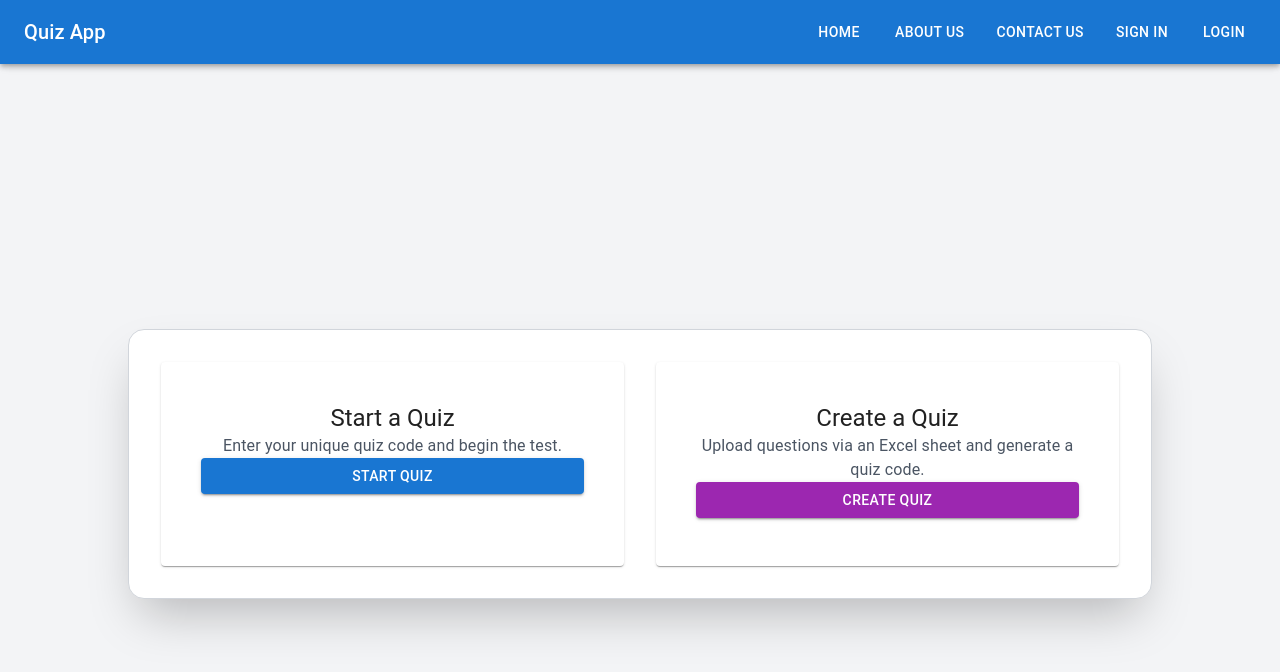
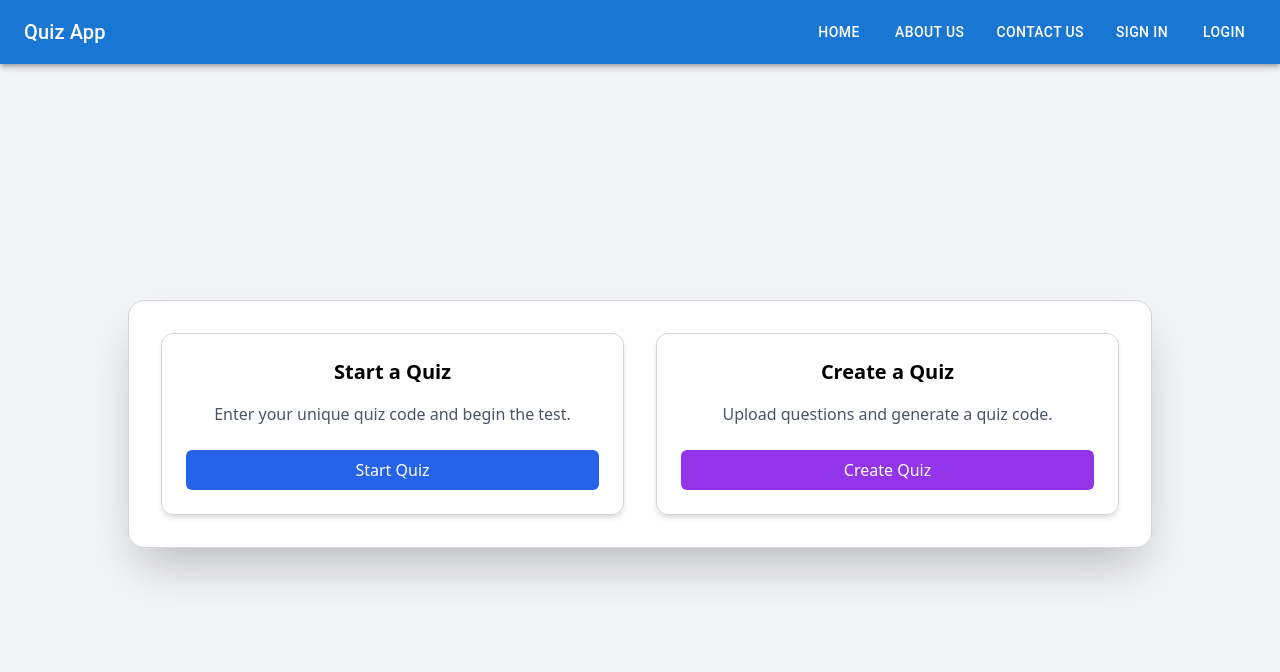
Before and after one commit to Quizllyy/Quiz-App, a React (Vite) app in the folder Frontend/Quiz-App/: page / in a window 1280 px wide. Shown: the top 672 px of the page. Built offline with nearby package versions, Linux system fonts and the light colour scheme.

Commit message:
added verification code feature

```diff
--- a/Frontend/Quiz-App/src/App.jsx
+++ b/Frontend/Quiz-App/src/App.jsx
@@ -5,19 +5,24 @@ import Login from "./pages/Login.jsx";
 import Signin from "./pages/Signin.jsx";
 import About from "./pages/About.jsx";
 import Contact from "./pages/Contact.jsx";
+import CaptchaPage from "./pages/CaptchaPage.jsx";
+import Categories from "./pages/Categories.jsx";
 
 function App() {
   return (
     <Router>
-      <Navbar/>
+      <Navbar />
       <div>
-      <Routes>
-        <Route path="/" element={<Home/>} />
-        <Route path="/login" element={<Login/>} />
-        <Route path="/signin" element={<Signin/>} />
-        <Route path="/about" element={<About/>} />
-        <Route path="/contact" element={<Contact/>} />
-      </Routes>
+        <Routes>
+          <Route path="/" element={<Home />} />
+          <Route path="/verify-captcha" element={<CaptchaPage />} />
+          <Route path="/categories" element={<Categories />} />
+          <Route path="/create-quiz" element={<Categories />} />
+          <Route path="/login" element={<Login />} />
+          <Route path="/signin" element={<Signin />} />
+          <Route path="/about" element={<About />} />
+          <Route path="/contact" element={<Contact />} />
+        </Routes>
       </div>
     </Router>
   );
--- /dev/null
+++ b/Frontend/Quiz-App/src/pages/CaptchaPage.jsx
@@ -0,0 +1,41 @@
+import React, { useState } from "react";
+import { useNavigate } from "react-router-dom";
+
+export default function CaptchaPage() {
+  const [code, setCode] = useState("");
+  const [error, setError] = useState("");
+  const navigate = useNavigate();
+
+  const handleSubmit = () => {
+    if (code === "123456") {
+      // Replace with actual verification logic
+      navigate("/quiz");
+    } else {
+      setError("Invalid code. Please try again.");
+    }
+  };
+
+  return (
+    <div className="flex flex-col items-center justify-center min-h-[calc(100vh-80px)] bg-gray-100">
+      <div className="bg-white shadow-lg rounded-lg p-8 w-96 text-center border border-gray-300">
+        <h2 className="text-2xl font-bold mb-4">Enter Verification Code</h2>
+        <p className="text-gray-600 mb-6">
+          Please enter the code provided to access the quiz.
+        </p>
+        <input
+          type="text"
+          value={code}
+          onChange={(e) => setCode(e.target.value)}
+          placeholder="Enter Code"
+          className="border border-gray-300 rounded-md p-2 w-full mb-4"
+        />
+        {error && <p className="text-red-500 text-sm mb-4">{error}</p>}
+        <button
+          className="w-full bg-blue-600 text-white py-2 rounded-md hover:bg-blue-700 transition"
+          onClick={handleSubmit}>
+          Verify & Continue
+        </button>
+      </div>
+    </div>
+  );
+}
--- /dev/null
+++ b/Frontend/Quiz-App/src/pages/Categories.jsx
@@ -0,0 +1,96 @@
+import React, { useState } from "react";
+import { useNavigate } from "react-router-dom";
+
+export default function QuizCategories() {
+  const navigate = useNavigate();
+  const [selectedCategory, setSelectedCategory] = useState(null);
+  const [manualEntry, setManualEntry] = useState(false);
+  const [secretCode, setSecretCode] = useState("");
+
+  const handleCategoryClick = (category) => {
+    setSelectedCategory(category);
+  };
+
+  const handleUploadOption = (option) => {
+    if (option === "Manual") {
+      setManualEntry(true);
+    } else {
+      navigate("/create-quiz"); // Adjust to your actual create quiz route
+    }
+  };
+
+  return (
+    <div className="flex flex-col items-center justify-center min-h-[calc(100vh-80px)] bg-gray-100 pt-20">
+      <div className="bg-white shadow-lg rounded-lg p-8 w-96 text-center border border-gray-300">
+        <h2 className="text-2xl font-bold mb-4">Select Quiz Type</h2>
+        {!selectedCategory ? (
+          <div className="flex flex-col gap-4">
+            <button
+              className="w-full bg-blue-500 text-white py-2 rounded-md hover:bg-blue-600 transition"
+              onClick={() => handleCategoryClick("Single Correct Answer")}>
+              Single Correct Answer
+            </button>
+            <button
+              className="w-full bg-green-500 text-white py-2 rounded-md hover:bg-green-600 transition"
+              onClick={() => handleCategoryClick("Multiple Correct Answer")}>
+              Multiple Correct Answer
+            </button>
+            <button
+              className="w-full bg-purple-500 text-white py-2 rounded-md hover:bg-purple-600 transition"
+              onClick={() => handleCategoryClick("Write Answer")}>
+              Write Answer
+            </button>
+          </div>
+        ) : !manualEntry ? (
+          <div className="flex flex-col gap-4">
+            <h3 className="text-lg font-semibold mb-2">
+              How do you want to upload questions?
+            </h3>
+            <button
+              className="w-full bg-gray-500 text-white py-2 rounded-md hover:bg-gray-600 transition"
+              onClick={() => handleUploadOption("Manual")}>
+              Manual Entry
+            </button>
+            <button
+              className="w-full bg-yellow-500 text-white py-2 rounded-md hover:bg-yellow-600 transition"
+              onClick={() => handleUploadOption("Excel Sheet")}>
+              Upload via File
+            </button>
+          </div>
+        ) : (
+          <div className="text-left">
+            <h3 className="text-lg font-semibold mb-4">Enter Quiz Details</h3>
+            <div className="mb-4">
+              <label className="block text-sm font-medium text-gray-700">
+                Number of Questions
+              </label>
+              <input type="number" className="w-full p-2 border rounded-md" />
+            </div>
+            <div className="mb-4">
+              <label className="block text-sm font-medium text-gray-700">
+                Time for Test (in minutes)
+              </label>
+              <input type="number" className="w-full p-2 border rounded-md" />
+            </div>
+            <div className="mb-4">
+              <label className="block text-sm font-medium text-gray-700">
+                Enter Secret Captcha
+              </label>
+              <input
+                type="text"
+                className="w-full p-2 border rounded-md"
+                value={secretCode}
+                onChange={(e) => setSecretCode(e.target.value)}
+              />
+            </div>
+            <button
+              className="w-full bg-blue-600 text-white py-2 rounded-md hover:bg-blue-700 transition"
+              onClick={() => alert("Quiz Created Successfully!")}>
+              Start creating Quiz
+            </button>
+          </div>
+        )}
+      </div>
+    </div>
+  );
+}
--- a/Frontend/Quiz-App/src/pages/Home.jsx
+++ b/Frontend/Quiz-App/src/pages/Home.jsx
@@ -1,47 +1,37 @@
 import React from "react";
-import { Button, Card, CardContent, Typography } from "@mui/material";
+import { useNavigate } from "react-router-dom";
 
 export default function Home() {
+  const navigate = useNavigate();
+
   return (
-    <div className="flex justify-center items-center h-screen bg-gray-100 pt-[-50px]">
-      <div className="bg-white shadow-2xl rounded-2xl p-8 max-w-5xl w-full flex flex-row gap-8 border border-gray-300 min-w-[600px]">
+    <div className="flex justify-center items-center min-h-[calc(100vh-80px)] bg-gray-100">
+      <div className="bg-white shadow-2xl rounded-2xl p-8 max-w-5xl w-full flex flex-row gap-8 border border-gray-300">
         {/* Start Quiz Section */}
-        <Card className="flex-1 shadow-md rounded-xl p-6 transition-transform hover:scale-105">
-          <CardContent className="flex flex-col items-center text-center">
-            <Typography variant="h5" className="mb-4 font-semibold">
-              Start a Quiz
-            </Typography>
-            <Typography variant="body1" className="mb-6 text-gray-600">
-              Enter your unique quiz code and begin the test.
-            </Typography>
-            <Button
-              variant="contained"
-              color="primary"
-              className="w-full"
-              onClick={() => console.log("Start Quiz Clicked")}>
-              Start Quiz
-            </Button>
-          </CardContent>
-        </Card>
+        <div className="flex-1 shadow-md rounded-xl p-6 transition-transform hover:scale-105 text-center border border-gray-300 hover:shadow-lg">
+          <h5 className="text-xl font-semibold mb-4">Start a Quiz</h5>
+          <p className="text-gray-600 mb-6">
+            Enter your unique quiz code and begin the test.
+          </p>
+          <button
+            className="w-full bg-blue-600 text-white py-2 rounded-md hover:bg-blue-700 transition"
+            onClick={() => navigate("/verify-captcha")}>
+            Start Quiz
+          </button>
+        </div>
 
         {/* Create Quiz Section */}
-        <Card className="flex-1 shadow-md rounded-xl p-6 transition-transform hover:scale-105">
-          <CardContent className="flex flex-col items-center text-center">
-            <Typography variant="h5" className="mb-4 font-semibold">
-              Create a Quiz
-            </Typography>
-            <Typography variant="body1" className="mb-6 text-gray-600">
-              Upload questions via an Excel sheet and generate a quiz code.
-            </Typography>
-            <Button
-              variant="contained"
-              color="secondary"
-              className="w-full"
-              onClick={() => console.log("Create Quiz Clicked")}>
-              Create Quiz
-            </Button>
-          </CardContent>
-        </Card>
+        <div className="flex-1 shadow-md rounded-xl p-6 transition-transform hover:scale-105 text-center border border-gray-300 hover:shadow-lg">
+          <h5 className="text-xl font-semibold mb-4">Create a Quiz</h5>
+          <p className="text-gray-600 mb-6">
+            Upload questions and generate a quiz code.
+          </p>
+          <button
+            className="w-full bg-purple-600 text-white py-2 rounded-md hover:bg-purple-700 transition"
+            onClick={() => navigate("/categories")}>
+            Create Quiz
+          </button>
+        </div>
       </div>
     </div>
   );
```
Also changed, not shown: Frontend/Quiz-App/src/pages/QuizTypeSelection.jsx (added, +42 -0 lines), Frontend/Quiz-App/src/pages/ManualEntryForm.jsx (added), Frontend/Quiz-App/src/pages/UploadOptionSelection.jsx (added).
